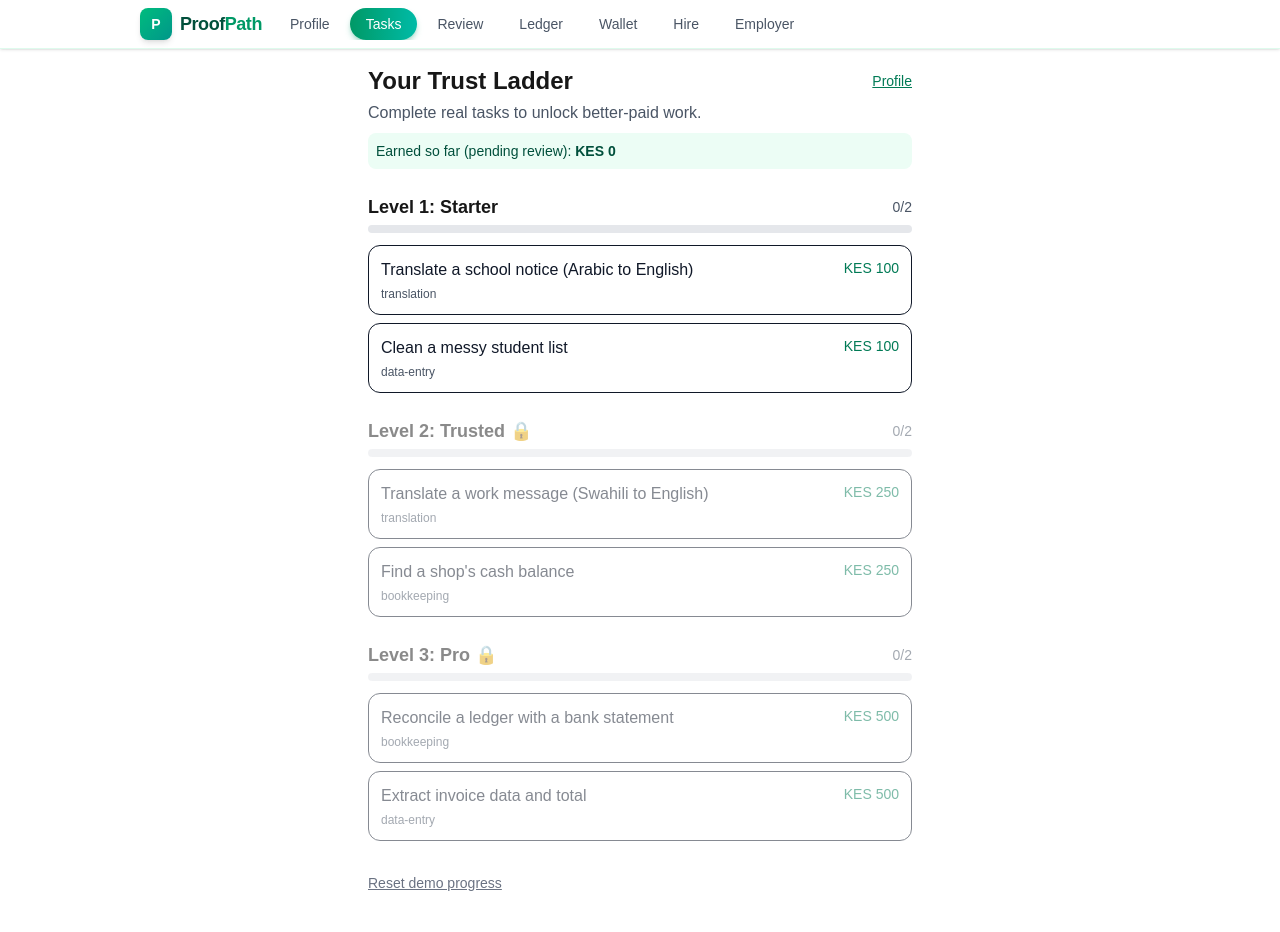
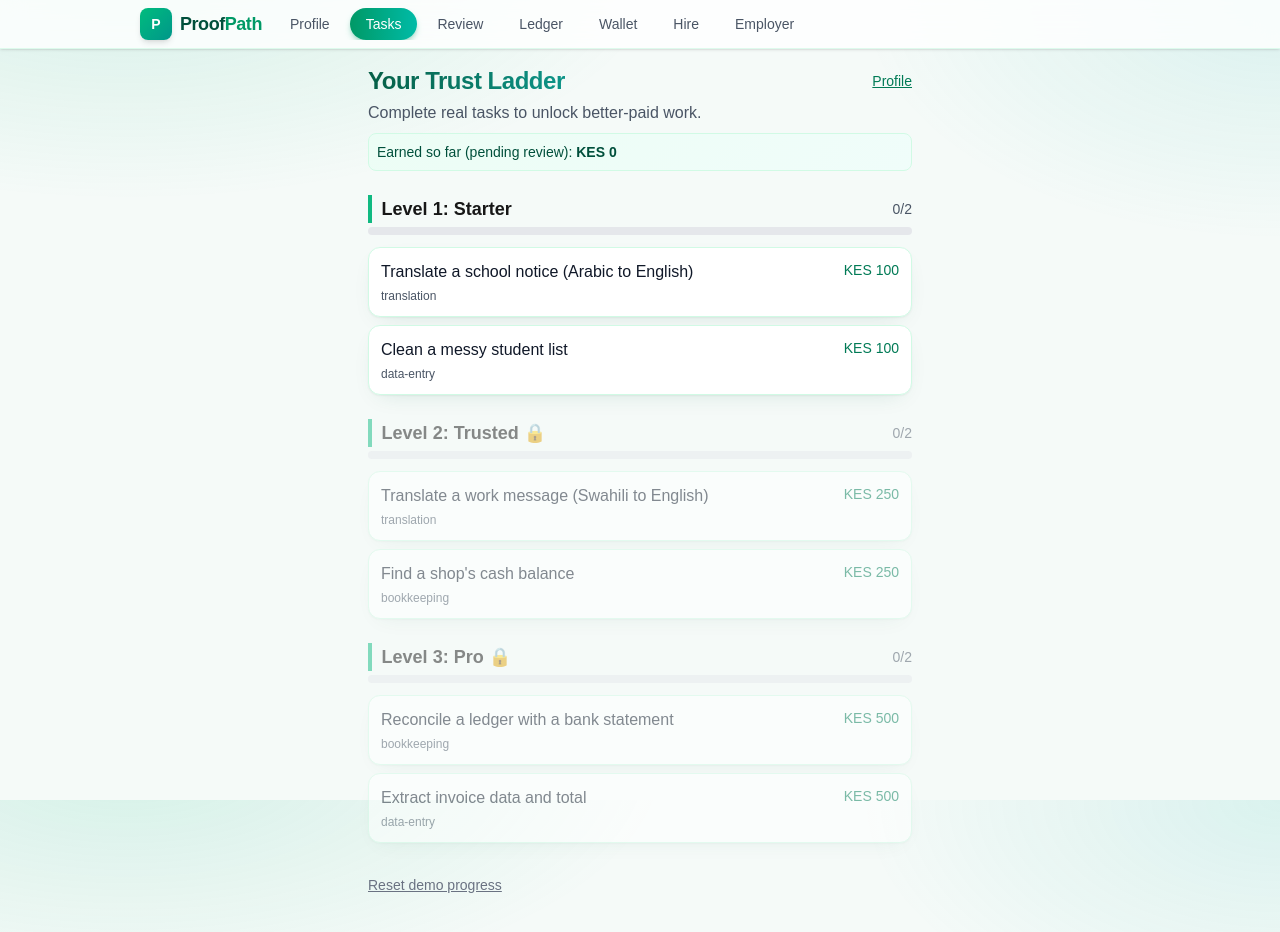
Before and after one commit to mohamedomarhussein/proofpath, a Next.js app: page /tasks in a window 1280 px wide. Shown: the top 932 px of the page. Built offline with nearby package versions, Linux system fonts and the light colour scheme.

Commit message:
Global theme polish for inner pages

```diff
--- a/src/app/globals.css
+++ b/src/app/globals.css
@@ -34,3 +34,99 @@ body {
 .pp-delay-2 { animation-delay: 0.2s; }
 .pp-delay-3 { animation-delay: 0.3s; }
 @media (prefers-reduced-motion: reduce) { .pp-float, .pp-fade-up { animation: none; } }
+
+/* ===== ProofPath inner-page theme ===== */
+body {
+  background:
+    radial-gradient(900px 400px at 10% -5%, rgba(16,185,129,.14), transparent 60%),
+    radial-gradient(700px 400px at 100% 0%, rgba(20,184,166,.12), transparent 60%),
+    #f5faf8;
+  background-attachment: fixed;
+}
+
+main { animation: pp-fade-up .5s ease-out both; }
+
+/* Headings */
+main h1 {
+  font-weight: 800;
+  letter-spacing: -0.02em;
+  background: linear-gradient(90deg, #065f46, #0d9488);
+  -webkit-background-clip: text;
+  background-clip: text;
+  -webkit-text-fill-color: transparent;
+}
+main h2 {
+  border-inline-start: 4px solid #10b981;
+  padding-inline-start: .6rem;
+  font-weight: 700;
+}
+main section > h2, main .rounded-xl h2 { border: 0; padding: 0; }
+
+/* Cards */
+main .rounded-xl.border.bg-white,
+main .rounded-xl.border-2.bg-white {
+  border-color: #d1fae5;
+  box-shadow: 0 1px 2px rgba(6,95,70,.06), 0 8px 24px -12px rgba(6,95,70,.18);
+  transition: transform .2s ease, box-shadow .2s ease, border-color .2s ease;
+}
+main a:hover .rounded-xl.border.bg-white,
+main li.rounded-xl.border.bg-white:hover {
+  transform: translateY(-2px);
+  border-color: #6ee7b7;
+  box-shadow: 0 12px 30px -12px rgba(6,95,70,.3);
+}
+
+/* Soft info boxes */
+main .bg-emerald-50 { background: linear-gradient(135deg, #ecfdf5, #f0fdfa); border: 1px solid #d1fae5; }
+main .bg-amber-50, main .bg-amber-100 { border: 1px solid #fde68a; }
+
+/* Primary buttons */
+main button.bg-emerald-600,
+main a.bg-emerald-600 {
+  background: linear-gradient(90deg, #059669, #14b8a6);
+  box-shadow: 0 8px 20px -8px rgba(5,150,105,.6);
+  transition: transform .15s ease, box-shadow .15s ease, filter .15s ease;
+}
+main button.bg-emerald-600:hover:not(:disabled),
+main a.bg-emerald-600:hover {
+  transform: translateY(-1px);
+  filter: brightness(1.05);
+  box-shadow: 0 12px 26px -8px rgba(5,150,105,.7);
+}
+main button.bg-emerald-600:active:not(:disabled) { transform: translateY(0); }
+
+/* Secondary (outline) buttons */
+main button.border:not(.bg-emerald-600):not([class*="rounded-full"]) {
+  background: #fff;
+  transition: background .15s ease, border-color .15s ease;
+}
+main button.border:not(.bg-emerald-600):not([class*="rounded-full"]):hover {
+  background: #ecfdf5;
+  border-color: #6ee7b7;
+}
+
+/* Progress bars */
+main div.rounded-full.bg-emerald-600 {
+  background: linear-gradient(90deg, #10b981, #2dd4bf);
+  box-shadow: 0 0 10px rgba(16,185,129,.45);
+  transition: width .6s ease;
+}
+
+/* Inputs */
+main input, main textarea, main select { transition: border-color .15s ease, box-shadow .15s ease; }
+main input:focus, main textarea:focus, main select:focus {
+  outline: none;
+  border-color: #10b981;
+  box-shadow: 0 0 0 3px rgba(16,185,129,.2);
+}
+
+/* Language pills on the profile page */
+main button.rounded-full { transition: all .15s ease; }
+main button.rounded-full:hover { border-color: #10b981; }
+
+/* Printing the Hire profile: keep it clean */
+@media print {
+  body { background: #fff; }
+  main { animation: none; }
+  main h1 { -webkit-text-fill-color: #065f46; }
+}
```
